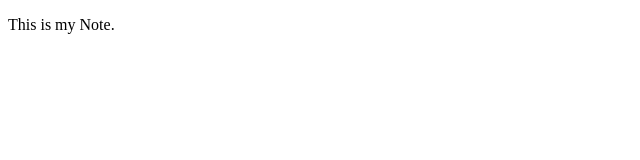
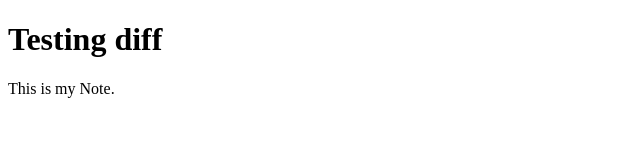
Before and after one commit to sagarhasan273/learning_git, a plain HTML site: page insert.html in a window 1280 px wide. Shown: the whole page, without its empty margins (0-640 px from the left). Drawn offline with Linux system fonts and the light colour scheme.

Commit message:
testing diff

```diff
--- a/insert.html
+++ b/insert.html
@@ -7,6 +7,7 @@
     <title>Document</title>
 </head>
 <body>
+    <h1>Testing diff</h1>
     <p>This is my Note.</p>
 </body>
 </html>
```
